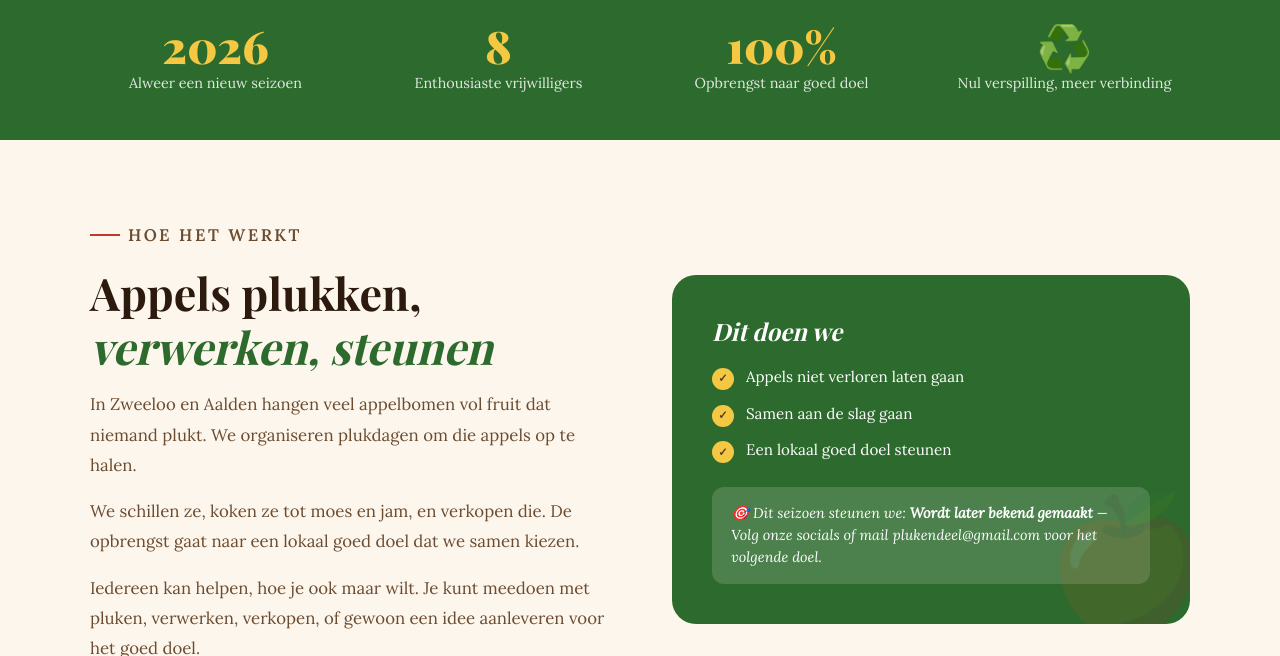
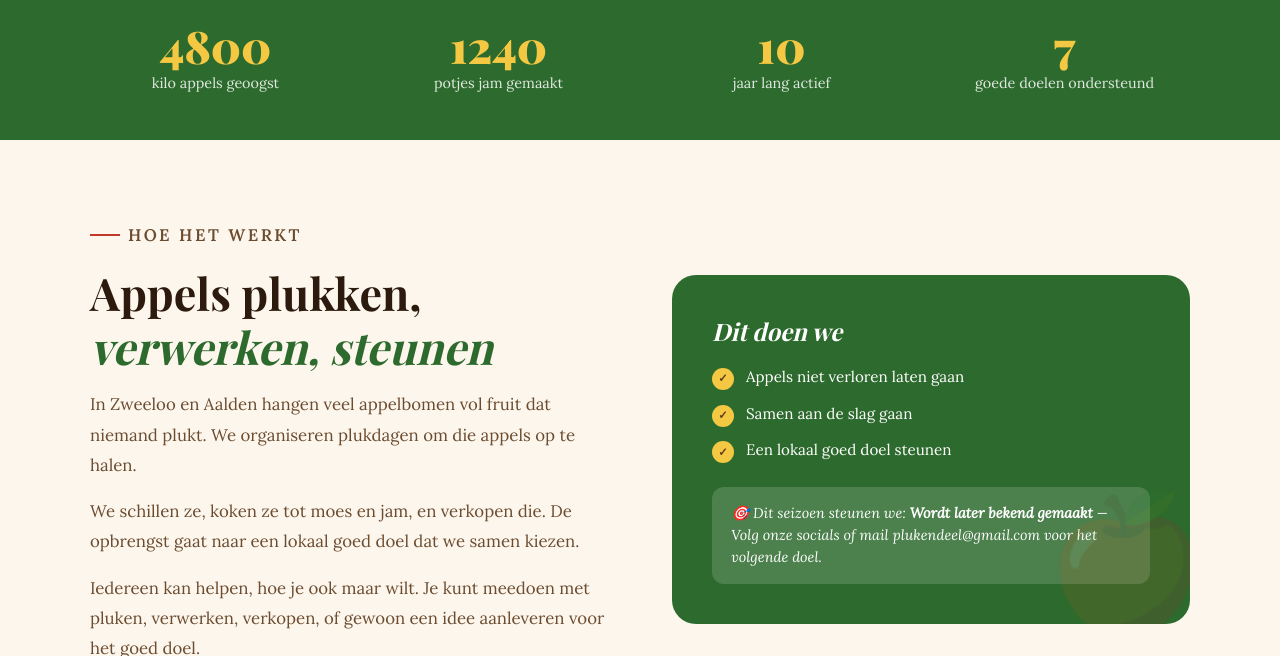
Before and after one commit to PlukenDeel/Pluk-en-Deel-2, a Jekyll site: the page built from index.html, in a window 1280 px wide and 900 px high, scrolled down 680 px, cut to the strip 244-900 px from the top of the window. Built offline with Jekyll 4.4.1, drawn with Linux system fonts in a browser that asks for light colours; some web fonts are replaced.

Commit message:
Stats-strip aanpassen: aantal vrijwilligers vervangen door achievements
Nieuwe stats:
- 4800 kilo appels geoogst
- 1240 potjes jam gemaakt
- 10 jaar lang actief
- 7 goede doelen ondersteund

Co-Authored-By: Claude Haiku 4.5 <noreply@anthropic.com>

```diff
--- a/index.html
+++ b/index.html
@@ -30,10 +30,10 @@ layout: default
 <!-- STATS -->
 <div class="stats-strip">
   <div class="stats-inner">
-    <div><div class="stat-num">{{ site.data.algemeen.seizoen }}</div><div class="stat-label">Alweer een nieuw seizoen</div></div>
-    <div><div class="stat-num">{{ site.data.algemeen.aantal_vrijwilligers }}</div><div class="stat-label">Enthousiaste vrijwilligers</div></div>
-    <div><div class="stat-num">100%</div><div class="stat-label">Opbrengst naar goed doel</div></div>
-    <div><div class="stat-num" aria-hidden="true">♻️</div><div class="stat-label">Nul verspilling, meer verbinding</div></div>
+    <div><div class="stat-num">{{ site.data.algemeen.impact.kilo_appels }}</div><div class="stat-label">kilo appels geoogst</div></div>
+    <div><div class="stat-num">{{ site.data.algemeen.impact.potjes }}</div><div class="stat-label">potjes jam gemaakt</div></div>
+    <div><div class="stat-num">10</div><div class="stat-label">jaar lang actief</div></div>
+    <div><div class="stat-num">{{ site.data.algemeen.impact.goede_doelen }}</div><div class="stat-label">goede doelen ondersteund</div></div>
   </div>
 </div>
 
```
